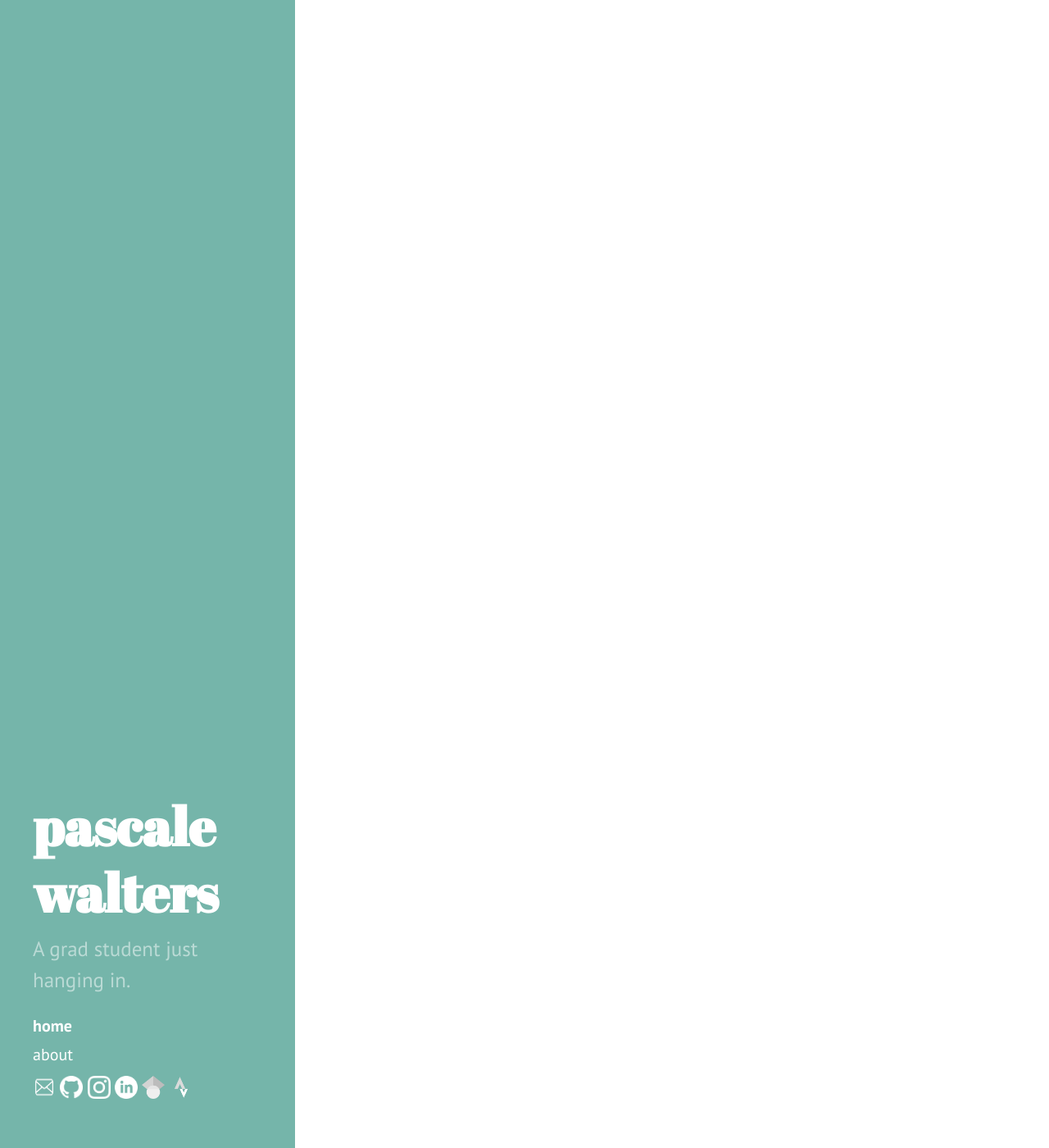
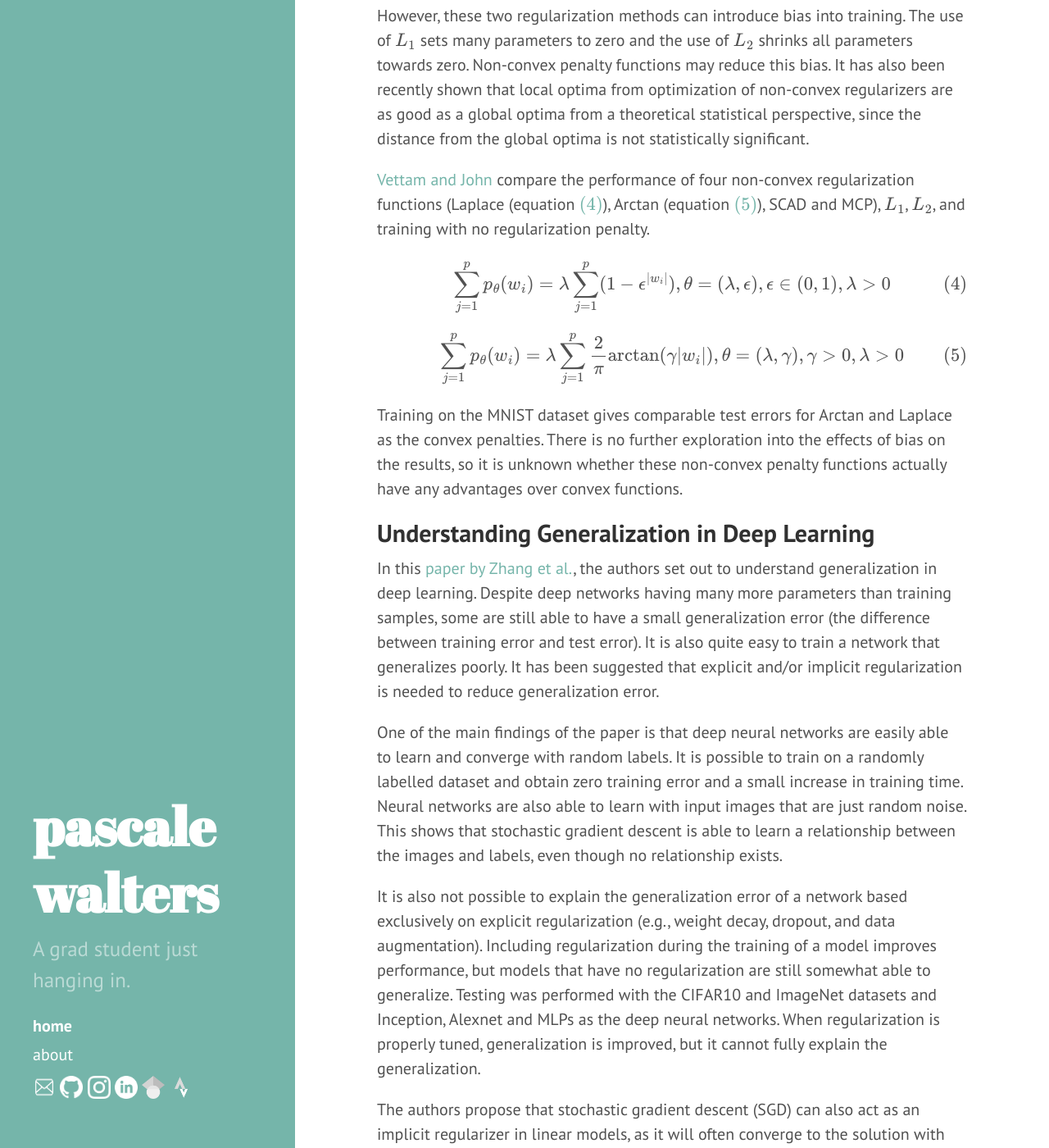
Before and after one commit to pascalewalters/pascalewalters.github.io, a Jekyll site: the page built from index.html, in a window 1280 px wide and 1400 px high, scrolled down 2157 px. Shown: the whole window at 82% size. Built offline with Jekyll 4.4.1, drawn with Linux system fonts in a browser that asks for light colours; formulas are drawn with MathJax 3; the list of posts is cut into pages by our own code; some of the changed text lies outside the part shown.

Commit message:
post on regularization

```diff
--- a/_includes/head.html
+++ b/_includes/head.html
@@ -24,6 +24,23 @@
   <!-- <link rel="stylesheet" href="{{ site.baseurl }}/public/css/custom.css"> -->
   <link rel="stylesheet" href="{{ "/public/css/custom.css" | relative_url }}">
   <link rel="stylesheet" href="https://fonts.googleapis.com/css?family=PT+Sans:400,400italic,700|Abril+Fatface">
+  <script type="text/javascript" src="https://cdnjs.cloudflare.com/ajax/libs/mathjax/2.7.0/MathJax.js?config=TeX-AMS_CHTML"></script>
+
+  <script type="text/x-mathjax-config">
+  MathJax.Hub.Config({
+  tex2jax: {
+  inlineMath: [['$','$'], ['\\(','\\)']],
+  processEscapes: true},
+  jax: ["input/TeX","input/MathML","input/AsciiMath","output/CommonHTML"],
+  extensions: ["tex2jax.js","mml2jax.js","asciimath2jax.js","MathMenu.js","MathZoom.js","AssistiveMML.js", "[Contrib]/a11y/accessibility-menu.js"],
+  TeX: {
+  extensions: ["AMSmath.js","AMSsymbols.js","noErrors.js","noUndefined.js"],
+  equationNumbers: {
+  autoNumber: "AMS"
+  }
+  }
+  });
+  </script>
 
   <!-- Icons -->
   <!-- <link rel="apple-touch-icon-precomposed" sizes="144x144" href="{{ site.baseurl }}/public/apple-touch-icon-144-precomposed.png"> -->
--- /dev/null
+++ b/_posts/2020-07-05-regularization.md
@@ -0,0 +1,80 @@
+---
+layout: post
+title: Regularization Techniques in Deep Learning
+---
+
+In deep learning, the training process is important as it allows for a multi-parameter relationship between the input and the expected output to be learned. There are several techniques, in addition to the structure of the model itself, that have an effect on the accuracy and performance of the model. In this post, three papers will be explored that each present interesting ideas about learning. In one, a loss function is introduced for an application of semi-supervised deep learning that allows for training with minimal labelled data, but still obtains good results. In the second paper, non-convex regularization penalties are explored, with the hope that they would be able to reduce bias that arises from typical convex penalty functions. Finally, generalization in deep learning is explored, which includes an investigation into the role of regularization.
+
+
+## Regularization Technique for Semi-Supervised Deep Learning
+
+Due to their high complexity, convolutional neural net- works (CNNs) are often used for computer vision tasks, as they are able to achieve state-of-the-art accuracy. With such a large number of parameters, there is a risk of overfitting with insufficiently large training datasets. Training data is difficult to obtain because it usually requires manual annotation. There is an interest in using unlabeled images for in semi- supervised techniques to get good accuracy without the need of hand labelling.
+
+[Sajjadi, Javanmardi and Tasdizen](https://arxiv.org/abs/1606.04586) propose two loss functions for use during semi-supervised training. A CNN model should make the same prediction for a given training sample, even if the sample has undergone a random transformation (e.g., linear or non-linear data augmentation), or the model has been perturbed (e.g., stochastic gradient descent, dropout, randomized pooling). The proposed loss functions enforce that predictions be the same, regardless of changes to the training sample or the model. The technique is unsupervised because the correct prediction does not need to be known.
+
+Assume a dataset of \\( N \\) training samples and \\( C \\) classes. \\( \mathbf{f}^j(\mathbf{x}_i) \\) is the classifier's prediction vector on the \\( i \\)th training sample during the \\( j \\)th pass through the network and each training sample is passed \\( n \\) times through the network. \\( T^j(\mathbf{x}_i) \\) is a random transformation on \\( \mathbf{x}_i \\).
+The first loss function is for transformation stability and is as follows:
+
+$$ \begin{equation}
+\label{eq:1}
+l^{TS} = \sum_{i=1}^{N} \sum_{j=1}^{n-1} \sum_{k=j+1}^{n}
+\| \mathbf{f}^{i}(T^j(\mathbf{x}_i)) - \mathbf{f}^k(T^k(\mathbf{x}_i)) \| _2^2
+\end{equation} $$
+
+\\( T^j \\) produces a different input each pass through the network and the loss function attempts to minimize the sum of squared differences between each pair of predictions.
+
+The second loss function is for mutual exclusivity and is as follows:
+
+$$
+\begin{equation}
+\label{eq:2}
+    l^{ME} = \sum_{i=1}^N \sum_{j=1}^n \left( -\sum_{k=1}^C f_k^j(\mathbf{x}_i)
+    \prod_{l=1, l \neq k}^C (1 - f_l^j(\textbf{x}_i))\right)
+\end{equation}
+$$
+
+Where \\( f_k^j(\mathbf{x}_i) \\) is the \\( k \\)th element of prediction vector \\( f^j(\mathbf{x}_i)\\). Again, this loss function attempts to reduce the sum of squared difference between classifications due to perturbations in the model.
+
+It has been found that by using a weighted sum of the two loss functions in equations \eqref{eq:1} and \eqref{eq:2}, as in equation \eqref{eq:3} further improvements in accuracy can be obtained. The authors report that they were able to achieve the best results with \\( \lambda_1 = 0.1 \\) and \\( \lambda_2 = 1 \\). A close value to the state-of-the-art error rate is obtained on MNIST with only 100 labeled samples.
+
+$$
+\begin{equation} \label{eq:3}
+    l = \lambda_1l^{ME} + \lambda_2l^{TS}
+\end{equation}
+$$
+
+## Deep Learning with Non-Convex Regularization
+
+Regularization in deep learning is done to prevent overfitting of the model to the training data. The two most common methods are using the \\( L_1 \\) and \\( L_2 \\) penalties. Both of these are convex, which means that, during optimization, a local optima will always be a global optima.
+
+However, these two regularization methods can introduce bias into training. The use of \\( L_1 \\) sets many parameters to zero and the use of \\( L_2 \\) shrinks all parameters towards zero. Non-convex penalty functions may reduce this bias. It has also been recently shown that local optima from optimization of non-convex regularizers are as good as a global optima from a theoretical statistical perspective, since the distance from the global optima is not statistically significant.
+
+[Vettam and John](https://arxiv.org/abs/1909.05142) compare the performance of four non-convex regularization functions (Laplace (equation \eqref{eq:4}), Arctan (equation \eqref{eq:5}), SCAD and MCP), \\( L_1 \\), \\( L_2 \\), and training with no regularization penalty.
+
+$$
+\begin{equation} \label{eq:4}
+    \sum_{j=1}^p p_{\theta}(w_i) = \lambda\sum_{j=1}^p(1-\epsilon^{|w_i|}), \theta = (\lambda,\epsilon), \epsilon \in (0,1), \lambda >0
+\end{equation}
+$$
+
+$$
+\begin{equation} \label{eq:5}
+    \sum_{j=1}^p p_{\theta}(w_i) = \lambda\sum_{j=1}^p \frac{2}{\pi} \arctan(\gamma |w_i|), \theta = (\lambda,\gamma), \gamma > 0, \lambda >0
+\end{equation}
+$$
+
+Training on the MNIST dataset gives comparable test errors for Arctan and Laplace as the convex penalties. There is no further exploration into the effects of bias on the results, so it is unknown whether these non-convex penalty functions actually have any advantages over convex functions.
+
+## Understanding Generalization in Deep Learning
+
+In this [paper by Zhang et al.](https://arxiv.org/abs/1611.03530), the authors set out to understand generalization in deep learning. Despite deep networks having many more parameters than training samples, some are still able to have a small generalization error (the difference between training error and test error). It is also quite easy to train a network that generalizes poorly. It has been suggested that explicit and/or implicit regularization is needed to reduce generalization error.
+
+One of the main findings of the paper is that deep neural networks are easily able to learn and converge with random labels. It is possible to train on a randomly labelled dataset and obtain zero training error and a small increase in training time. Neural networks are also able to learn with input images that are just random noise. This shows that stochastic gradient descent is able to learn a relationship between the images and labels, even though no relationship exists.
+
+It is also not possible to explain the generalization error of a network based exclusively on explicit regularization (e.g., weight decay, dropout, and data augmentation). Including regularization during the training of a model improves performance, but models that have no regularization are still somewhat able to generalize. Testing was performed with the CIFAR10 and ImageNet datasets and Inception, Alexnet and MLPs as the deep neural networks. When regularization is properly tuned, generalization is improved, but it cannot fully explain the generalization.
+
+The authors propose that stochastic gradient descent (SGD) can also act as an implicit regularizer in linear models, as it will often converge to the solution with minimum norm.
+
+## Conclusions
+
+Three papers were explored in this report. For semi-supervised image classification tasks, a loss function that attempts to minimize the differences in model output between classes for different passes of the input through the model seems to improve performance. Non-convex penalty functions for regularization were able to obtain similar results to traditional convex penalty functions. These non-convex penalty functions are supposed to reduce the bias in the weights that typically arise with convex penalty functions. The role of regularizers for generalization is poorly understood, and models are still able to achieve some level of generalization, even without regularizers. These new and interesting ideas can be implemented when training and should be explored in further experiments.
```
